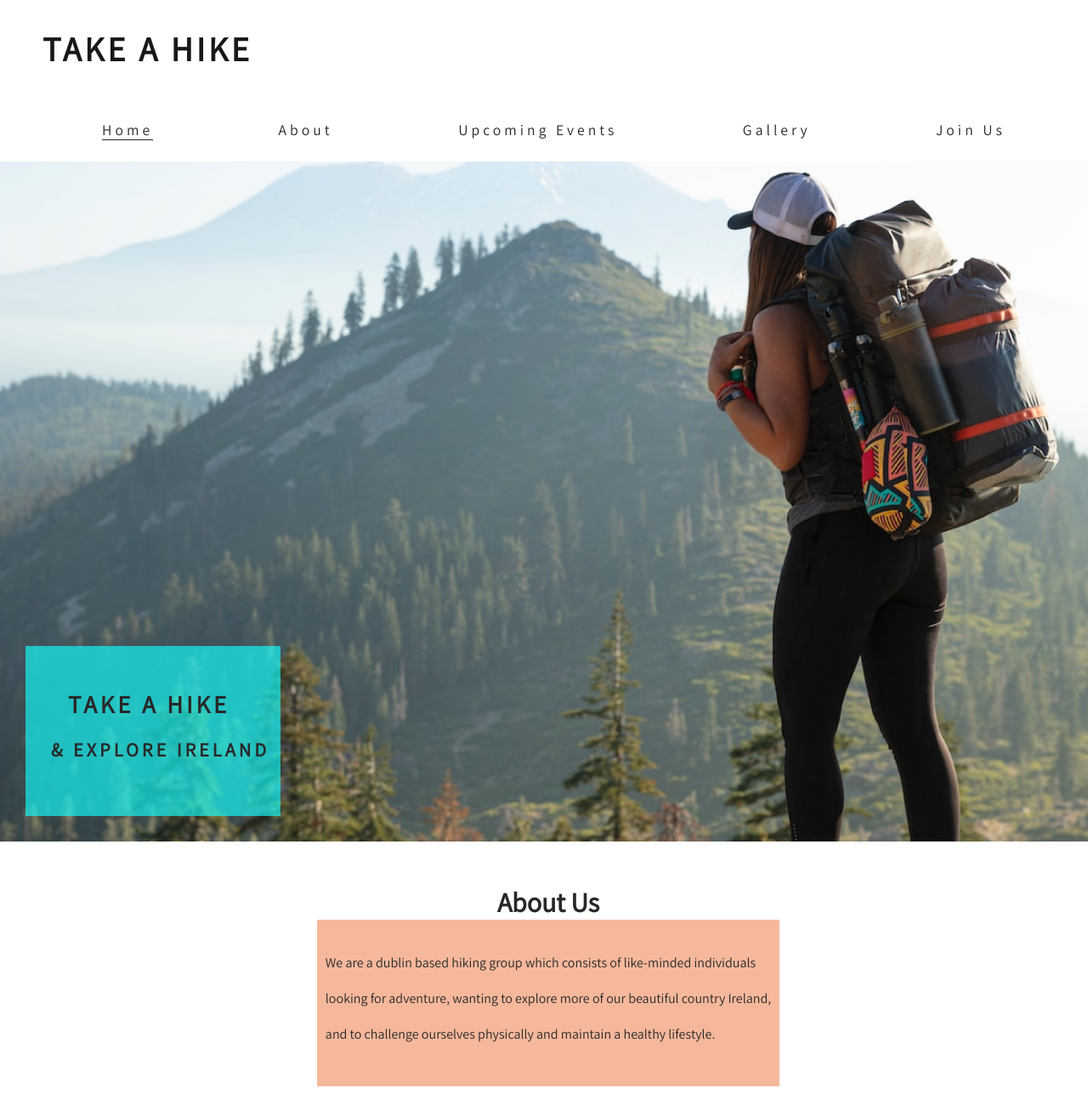
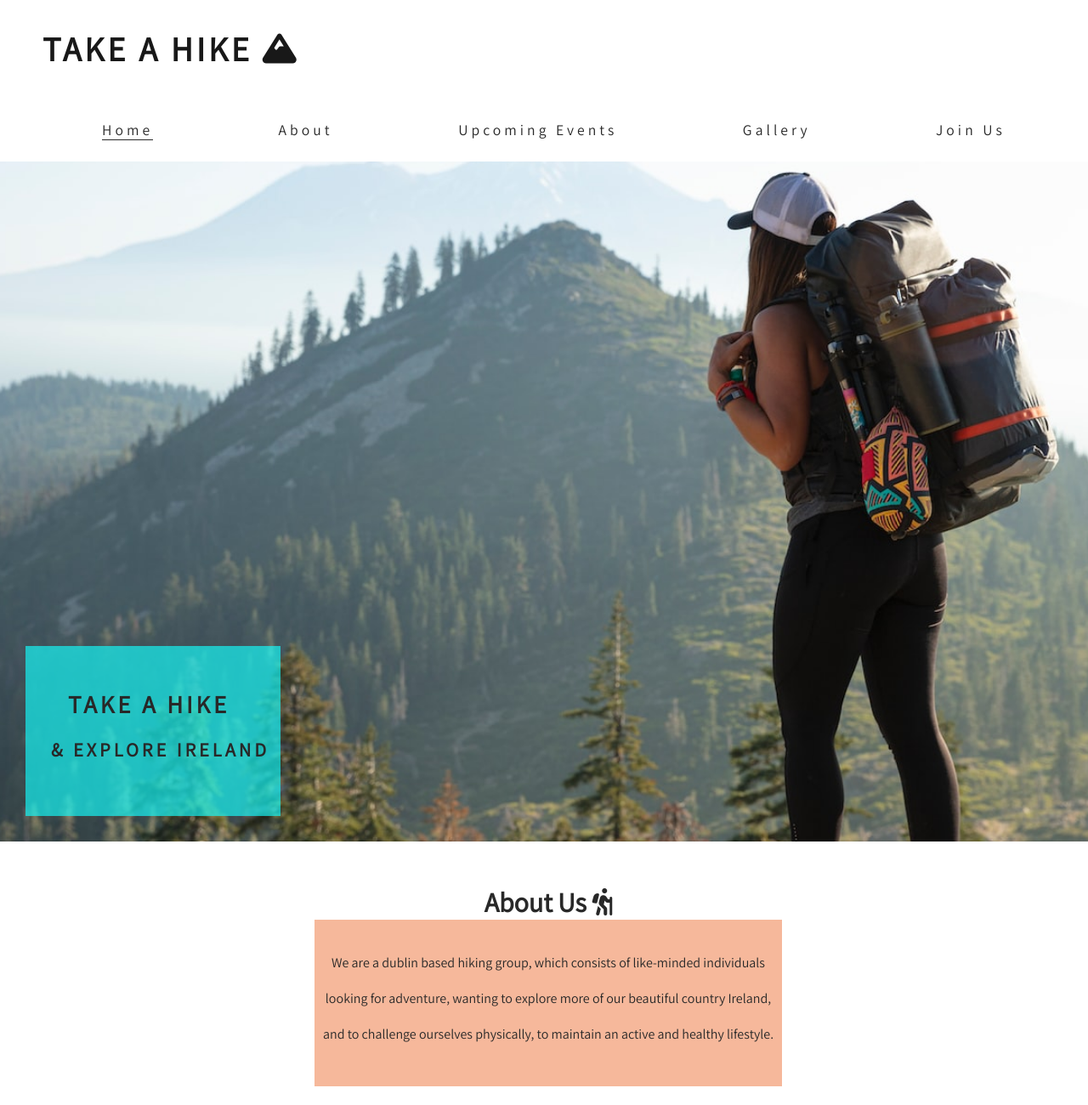
Before and after one commit to LynneMcGrail/take-a-hike, a plain HTML site: page index.html in a window 1280 px wide. Shown: the top 1300 px of the page at 85% size. Drawn offline with Linux system fonts and the light colour scheme.

Commit message:
Add Font Awesome icons to about us section and logo

```diff
--- a/assets/css/style.css
+++ b/assets/css/style.css
@@ -142,6 +142,7 @@ nav {
 #about-us-container {
     display: grid;
     justify-content: center;
+    text-align: center;
     padding-top: 40px;
     padding-bottom: 40px;
     padding-left: 10px;
--- a/index.html
+++ b/index.html
@@ -13,7 +13,7 @@
 <body>
     <header>
         <a href="index.html">
-            <h1 id="logo">Take a Hike</h1>
+            <h1 id="logo">Take a Hike <i class="fa-solid fa-mountain"></i></h1>
         </a>
         <nav>
              <ul id="menu">
@@ -46,11 +46,11 @@
         <div id="About">
             <div id="about-us-container">
                 <section id="about-us">
-                    <h3>About Us</h3>
+                    <h3>About Us <i class="fa-solid fa-person-hiking"></i></h3>
                     <div class="grid-item">
-                        <p>We are a dublin based hiking group which consists of like-minded individuals<br></br>
+                        <p>We are a dublin based hiking group, which consists of like-minded individuals<br></br>
                             looking for adventure, wanting to explore more of our beautiful country Ireland,<br></br>
-                            and to challenge ourselves physically and maintain a healthy lifestyle.<br></br></p>
+                            and to challenge ourselves physically, to maintain an active and healthy lifestyle.<br></br></p>
                         </div>
                 </section>
             </div>
@@ -69,5 +69,9 @@
     <footer>
         Social media links
     </footer>
+
+    <!-- font awesome script -->
+    <script src="https://kit.fontawesome.com/320dc60c23.js" crossorigin="anonymous"></script>
+
 </body>
 </html>
```
